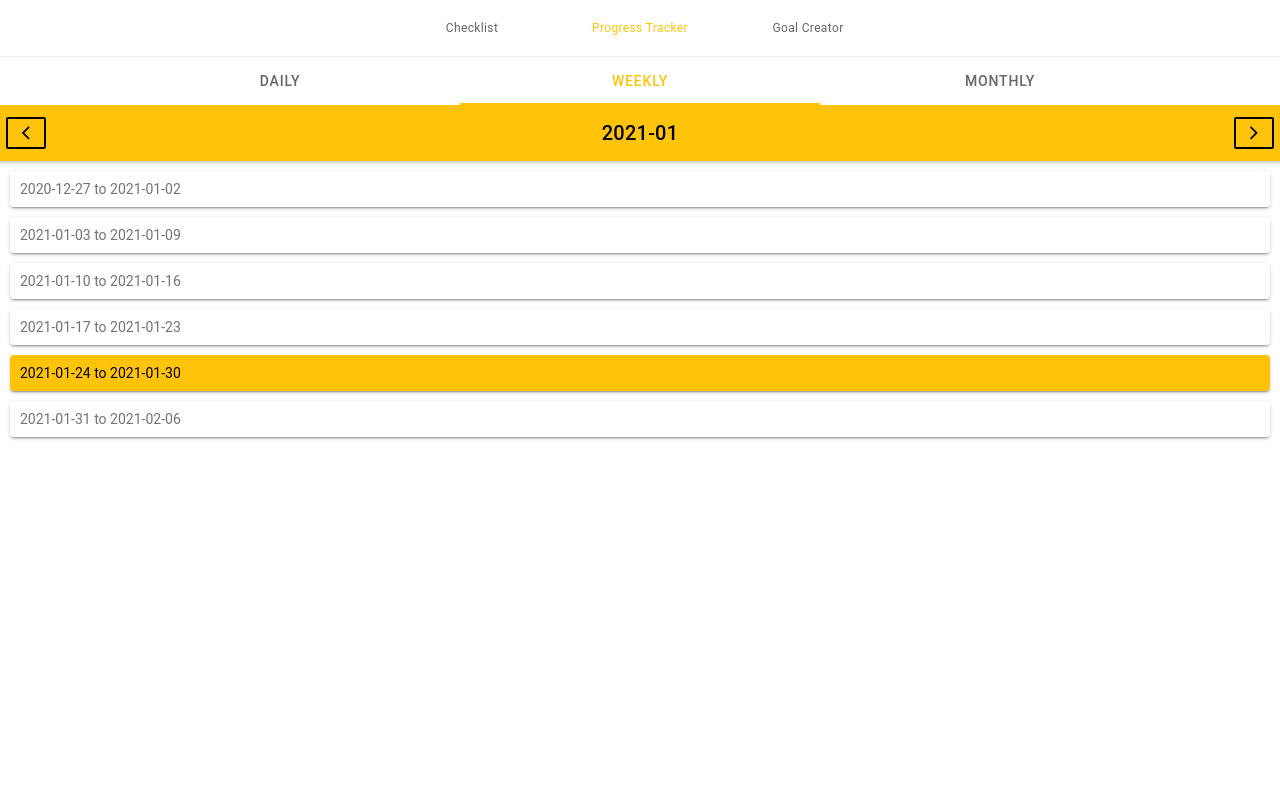
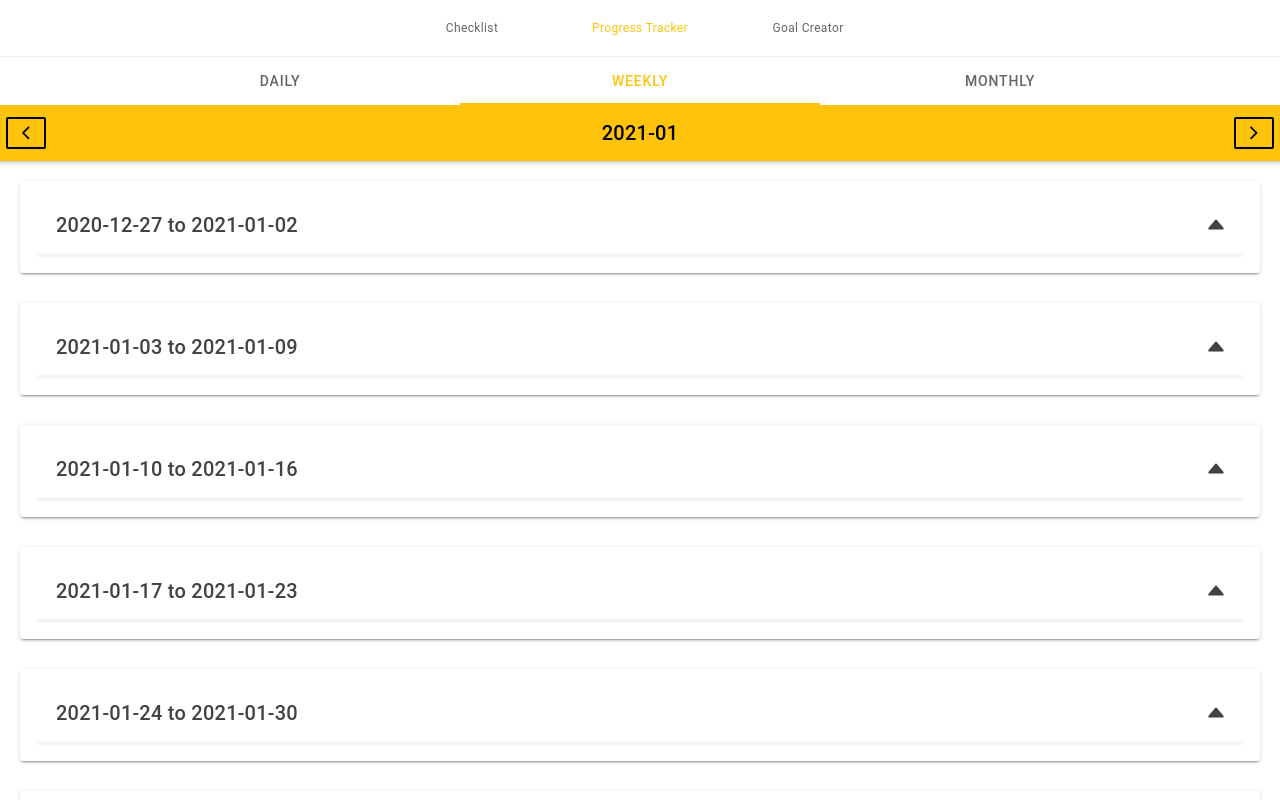
Before and after one commit to Tomay0/my-goal-planner, a React (Create React App) app: page /progress-tracker in a window 1280 px wide. Built offline with nearby package versions, Linux system fonts and the light colour scheme.

Commit message:
Weekly/Monthly progress tracker done

```diff
--- a/src/components/daily-calendar.tsx
+++ b/src/components/daily-calendar.tsx
@@ -1,7 +1,7 @@
 import { IonCard, IonCol, IonGrid, IonRow } from '@ionic/react';
 import React from 'react';
 import { GoalList } from '../goal';
-import { achievementColor, formatDate, getDayProgress, ProgressList } from '../progress';
+import { formatDate, ProgressList } from '../progress';
 
 import '../theme/calendar.css';
 
@@ -35,7 +35,7 @@ const DailyCalendar: React.FC<{ currentMonth: Date, progressList: ProgressList,
                             const date = new Date(topLeftDate);
                             date.setDate(date.getDate() + week * 7 + day);
 
-                            return (<IonCol key={date.getTime()}><IonCard color={achievementColor(getDayProgress(date, props.progressList, props.goalList))} className={
+                            return (<IonCol key={date.getTime()}><IonCard className={
                                 date.getMonth() == props.currentMonth.getMonth() ? 'calendar-card' : 'calendar-card different-month'}>
                                 {date.getDate()}
                             </IonCard>
--- a/src/components/monthly-calendar.tsx
+++ b/src/components/monthly-calendar.tsx
@@ -1,15 +1,52 @@
-import { IonButton, IonCard, IonCol, IonGrid, IonRow } from '@ionic/react';
+import { IonButton, IonCard, IonCardContent, IonCardHeader, IonCol, IonGrid, IonItem, IonLabel, IonList, IonListHeader, IonProgressBar, IonRow, IonTitle, IonToolbar } from '@ionic/react';
 import React from 'react';
-import { formatDate } from '../progress';
+import { GoalList, isGoalList } from '../goal';
+import { formatDate, formatMonth, getColorOverall, getColorSingle, getMonthTaskProgress, ProgressList, TaskProgress } from '../progress';
 
 import '../theme/calendar.css';
 
 
-const MonthlyCalendar: React.FC<{ currentMonth: Date }> = props => {
+const MonthlyCalendar: React.FC<{ currentMonth: Date, progressList: ProgressList, goalList: GoalList }> = props => {
+    const date = new Date(formatDate(props.currentMonth));
+    date.setDate(1);
+
+    const endDate = new Date(date);
+    endDate.setMonth(endDate.getMonth() + 1);
+    endDate.setDate(endDate.getDate() - 1);
+
+    const monthTaskProgress = getMonthTaskProgress(date, props.progressList, props.goalList);
+
+
+
+    const color = getColorOverall(date, endDate, monthTaskProgress);
+
     return (
-        <IonCard className="calendar-card">
-            TODO
-        </IonCard>
+        <IonGrid><IonRow><IonCol>
+            <IonCard>
+                <IonCardHeader>
+                    <IonTitle>{formatMonth(date)}</IonTitle>
+                    <IonProgressBar color={color} value={1.0} />
+                </IonCardHeader>
+                <IonCardContent>
+                    {
+                        monthTaskProgress.length == 0 && "No tasks are assigned for this week."
+                    }
+                    {
+                        monthTaskProgress.map((progress: TaskProgress) => {
+                            const progressPercent: number = progress.actual / progress.expected;
+                            return (<IonList key={progress.taskID}>
+                                <IonListHeader>{props.goalList.tasks[progress.taskID].name}</IonListHeader>
+
+                                <IonProgressBar color={getColorSingle(date, endDate, progress)} value={progressPercent}></IonProgressBar>
+                                <IonLabel>{progress.actual} / {progress.expected}</IonLabel>
+
+                            </IonList>)
+                        })
+                    }
+
+                </IonCardContent>
+            </IonCard>
+        </IonCol></IonRow></IonGrid>
     );
 };
 
--- a/src/components/task-pane.tsx
+++ b/src/components/task-pane.tsx
@@ -59,6 +59,7 @@ const TaskPane: React.FC<{
         if (isCompletionTask(props.task)) {
             props.task.targetCount = targetAmount;
         }
+        props.update();
     }
 
     // change target duration
@@ -66,6 +67,7 @@ const TaskPane: React.FC<{
         if (isDurationTask(props.task)) {
             props.task.targetDuration = targetDuration;
         }
+        props.update();
     }
 
     return (
--- a/src/components/weekly-calendar.tsx
+++ b/src/components/weekly-calendar.tsx
@@ -1,12 +1,14 @@
-import { IonCard, IonCol, IonGrid, IonRow } from '@ionic/react';
-import React from 'react';
+import { IonButton, IonButtons, IonCard, IonCardContent, IonCardHeader, IonCol, IonGrid, IonIcon, IonLabel, IonList, IonListHeader, IonProgressBar, IonRow, IonTitle, IonToolbar } from '@ionic/react';
+import React, { useState } from 'react';
 import { GoalList } from '../goal';
-import { achievementColor, formatDate, getWeekProgress, ProgressList } from '../progress';
+import { formatDate, getColorOverall, getColorSingle, getWeekTaskProgress, ProgressList, TaskProgress } from '../progress';
+import { caretDownOutline, caretUpOutline } from 'ionicons/icons';
 
 import '../theme/calendar.css';
 
 
 const WeeklyCalendar: React.FC<{ currentMonth: Date, progressList: ProgressList, goalList: GoalList }> = props => {
+    const [openedWeek, setOpenedWeek] = useState<Date>();
     const startDate = new Date(props.currentMonth.getFullYear(), props.currentMonth.getMonth());
 
     let topLeftDate = startDate;
@@ -25,11 +27,52 @@ const WeeklyCalendar: React.FC<{ currentMonth: Date, progressList: ProgressList,
                 const dateEnd = new Date(dateStart);
                 dateEnd.setDate(dateEnd.getDate() + 6);
 
+                const weekTaskProgress = getWeekTaskProgress(dateStart, props.progressList, props.goalList);
+
+                const color = getColorOverall(dateStart, dateEnd, weekTaskProgress);
+
                 return (
                     <IonRow key={dateStart.getTime()}>
                         <IonCol>
-                            <IonCard color={achievementColor(getWeekProgress(dateStart, props.progressList, props.goalList))}
-                            className='calendar-card'>{formatDate(dateStart)} to {formatDate(dateEnd)}</IonCard>
+                            <IonCard>
+                                <IonCardHeader>
+                                    <IonToolbar>
+                                        <IonButtons slot="secondary">
+                                            <IonButton className="item" onClick={() => {
+                                                if (openedWeek?.getTime() == dateStart.getTime()) {
+                                                    setOpenedWeek(undefined);
+                                                }
+                                                else {
+                                                    setOpenedWeek(dateStart);
+                                                }
+                                            }}>
+                                                <IonIcon slot="icon-only" icon={openedWeek?.getTime() == dateStart.getTime() ? caretDownOutline : caretUpOutline} />
+                                            </IonButton>
+                                        </IonButtons>
+                                        <IonTitle>{formatDate(dateStart)} to {formatDate(dateEnd)}</IonTitle>
+                                    </IonToolbar>
+                                    <IonProgressBar color={color} value={1.0} />
+
+                                </IonCardHeader>
+                                {openedWeek?.getTime() == dateStart.getTime() && (<IonCardContent>
+                                    {
+                                        weekTaskProgress.length == 0 && "No tasks are assigned for this month."
+                                    }
+                                    {
+                                        weekTaskProgress.map((progress: TaskProgress) => {
+                                            const progressPercent: number = progress.actual / progress.expected;
+                                            return (<IonList key={progress.taskID} >
+                                                <IonListHeader>{props.goalList.tasks[progress.taskID].name}</IonListHeader>
+
+                                                <IonProgressBar value={progressPercent} color={getColorSingle(dateStart, dateEnd, progress)} />
+                                                <IonLabel >{progress.actual} / {progress.expected}</IonLabel>
+
+                                            </IonList>)
+                                        })
+                                    }
+                                </IonCardContent>)}
+
+                            </IonCard>
                         </IonCol>
                     </IonRow>
                 );
--- a/src/pages/progress-tracker.tsx
+++ b/src/pages/progress-tracker.tsx
@@ -81,7 +81,8 @@ class ProgressTracker extends React.Component<{
                         goalList={this.props.goalList} progressList={this.props.progressList} />
                     }
                     {
-                        this.state.period == 'monthly' && <MonthlyCalendar currentMonth={this.state.currentMonth} />
+                        this.state.period == 'monthly' && <MonthlyCalendar currentMonth={this.state.currentMonth}
+                        goalList={this.props.goalList} progressList={this.props.progressList} />
                     }
 
 
--- a/src/progress.tsx
+++ b/src/progress.tsx
@@ -1,29 +1,65 @@
 import { todayOutline, warning } from 'ionicons/icons';
 import { CompletionRate, GoalList, isDurationTask } from './goal';
-
-export enum ProgressAchievement {
-    NoData = 0,
-    InProgress = 1,
-    NotAchieved = 2,
-    Achieved = 3
-}
 
 export type TaskProgress = {
     taskID: number, expected: number, actual: number
 }
 
-export function getWeekProgress(startDate: Date, progressList: ProgressList, goalList: GoalList) {
+
+/**
+ * Get a list of tasks and their progress over a month
+ * @param startDate
+ * @param progressList
+ * @param goalList
+ */
+export function getMonthTaskProgress(startDate: Date, progressList: ProgressList, goalList: GoalList) {
+    const roundedStartDate = new Date(formatDate(startDate));
+    const endDate = new Date(roundedStartDate);
+    endDate.setMonth(endDate.getMonth() + 1);
+    endDate.setDate(endDate.getDate() - 1);
+
+    const taskProgress: Array<TaskProgress> = [];
+
+    for (const goal of goalList.goals) {
+        if (endDate <= new Date(goal.endDate) && roundedStartDate >= new Date(goal.startDate)) {
+            for (const task of goal.tasks) {
+                if (task.completionRate == CompletionRate.Monthly) {
+                    let progress = 0;
+
+                    for (const day of Array.from(Array(endDate.getDate()).keys())) {
+                        const date = new Date(roundedStartDate);
+                        date.setDate(date.getDate() + day);
+                        const thisDayProgress = progressList[formatDate(date)]?.tasks[task.id];
+
+                        if (thisDayProgress) {
+                            progress += thisDayProgress;
+                        }
+                    }
+
+                    // work out combined progress
+                    const expected = isDurationTask(task) ? task.targetDuration : task.targetCount;
+
+
+                    taskProgress.push({ taskID: task.id, expected, actual: progress });
+                }
+            }
+        }
+    }
+
+    return taskProgress;
+
+}
+
+/**
+ * Get a list of tasks and their progress over a week
+ * @param startDate
+ * @param progressList
+ * @param goalList
+ */
+export function getWeekTaskProgress(startDate: Date, progressList: ProgressList, goalList: GoalList) {
     const roundedStartDate = new Date(formatDate(startDate));
     const endDate = new Date(roundedStartDate);
     endDate.setDate(endDate.getDate() + 6);
-    const today = new Date(formatDate(new Date()));
-
-    // current week
-    if (today.getTime() >= roundedStartDate.getTime() && today.getTime() <= endDate.getTime()) {
-        return ProgressAchievement.InProgress;
-    }
-    // previous week
-    else if (today.getTime() > roundedStartDate.getTime()) {
 
     const taskProgress: Array<TaskProgress> = [];
 
@@ -54,40 +90,18 @@ export function getWeekProgress(startDate: Date, progressList: ProgressList, goa
         }
     }
 
-
-        // check if there's uncompleted tasks in this week
-
-        if (taskProgress.length > 0) {
-            for (const task of taskProgress) {
-                if (task.actual < task.expected) {
-                    return ProgressAchievement.NotAchieved;
-                }
-            }
-            return ProgressAchievement.Achieved;
-        }
+    return taskProgress;
 
 }
 
-    // future week - no data
-    return ProgressAchievement.NoData;
-}
-
 /**
- * Obtain your progress on a particular day
- * @param date date to check
+ * Get the list of tasks you have achieved progress on through a given day
+ * @param date date
  * @param progressList
  * @param goalList
  */
-export function getDayProgress(date: Date, progressList: ProgressList, goalList: GoalList) {
+export function getDayTaskProgress(date: Date, progressList: ProgressList, goalList: GoalList) {
     const roundedDate = new Date(formatDate(date));
-    const today = new Date(formatDate(new Date()));
-
-    // current day
-    if (roundedDate.getTime() == today.getTime()) {
-        return ProgressAchievement.InProgress;
-    }
-    // past day
-    else if (roundedDate < today) {
 
     const taskProgress: Array<TaskProgress> = [];
 
@@ -112,33 +126,49 @@ export function getDayProgress(date: Date, progressList: ProgressList, goalList:
             }
         }
     }
+}
 
-        // check if there's uncompleted tasks in this week
+/**
+ * Get the color of a week/month/day
+ * @param startDate
+ * @param endDate
+ * @param progress
+ */
+export function getColorOverall(startDate: Date, endDate: Date, progress: Array<TaskProgress>) {
+    const currentDate = new Date(formatDate(new Date()));
+    if (currentDate.getTime() < startDate.getTime() || progress.length == 0) {
+        return 'light';
+    } else if (currentDate.getTime() < endDate.getTime()) {
+        for (const task of progress) {
+            if (task.actual < task.expected) return 'warning';
 
-        if (taskProgress.length > 0) {
-            for (const task of taskProgress) {
-                if (task.actual < task.expected) {
-                    return ProgressAchievement.NotAchieved;
+        }
+
+        return 'success';
+    } else {
+        for (const task of progress) {
+            if (task.actual < task.expected) return 'danger';
+
+        }
+
+        return 'success';
     }
 }
-            return ProgressAchievement.Achieved;
-        }
 
-    }
-    // future day - no data
-    return ProgressAchievement.NoData;
-}
-
-export function achievementColor(progressAchievement: ProgressAchievement) {
-    switch (progressAchievement) {
-        case ProgressAchievement.NoData:
-            return undefined
-        case ProgressAchievement.InProgress:
-            return "warning";
-        case ProgressAchievement.NotAchieved:
-            return "danger";
-        case ProgressAchievement.Achieved:
-            return "success";
+/**
+ * Get the color of a single task progress bar
+ * @param startDate
+ * @param endDate
+ * @param task
+ */
+export function getColorSingle(startDate: Date, endDate: Date, task: TaskProgress) {
+    const currentDate = new Date(formatDate(new Date()));
+    if (currentDate.getTime() < startDate.getTime()) {
+        return 'light';
+    } else if (currentDate.getTime() < endDate.getTime()) {
+        return task.actual < task.expected ? 'warning' : 'success';
+    } else {
+        return task.actual < task.expected ? 'danger' : 'success';
     }
 }
 
```
Lines whose indentation alone changed are shown as unchanged.
